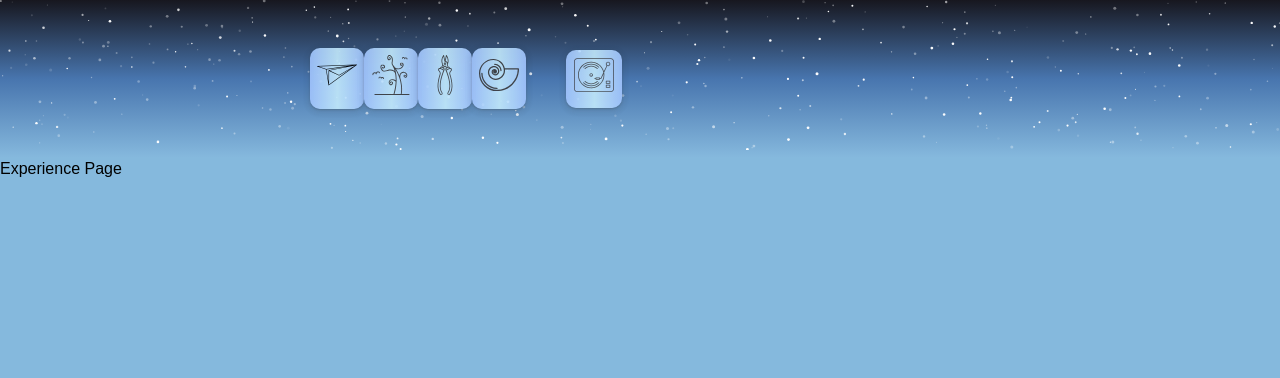
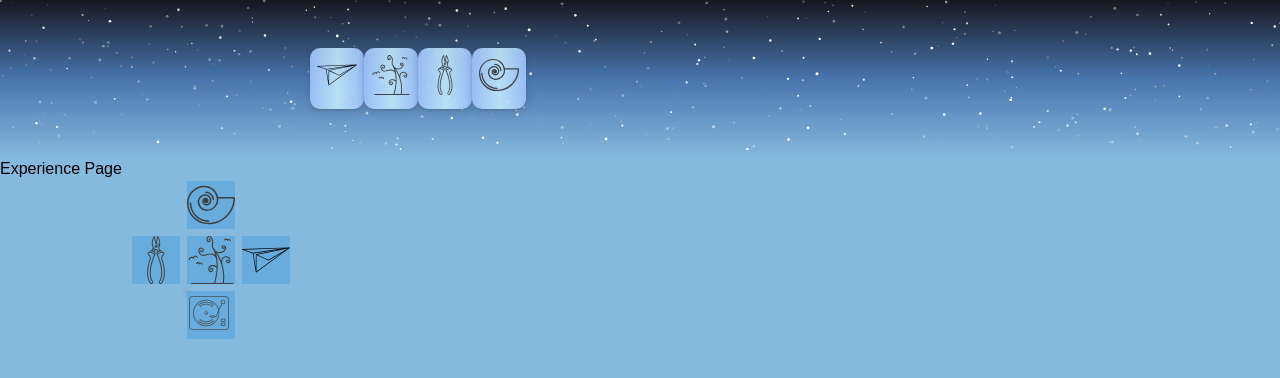
Before and after one commit to StefieCaff/stefanietronic, a React (Create React App) app: page /experience in a window 1280 px wide. Shown: the top 378 px of the page. Built offline with nearby package versions, Linux system fonts and the light colour scheme.

Commit message:
diamond navigation
created rough diamond navigation component

```diff
--- /dev/null
+++ b/src/Components/Diamond/Diamond.jsx
@@ -0,0 +1,54 @@
+import React from 'react';
+
+import LinkWithSvg from '../Links/LinkWithSvg';
+import SoundPlayer from '../SoundPlayer/SoundPlayer';
+import { cricketSong } from "../../Config/audioSources";
+import styles from './diamond.module.css';
+
+const Diamond = () => {
+  const iconSize = (size = '3em') => size;
+  return (
+    <div className={styles.diamondContainer}>
+      <div className={styles.row}>
+        <div className={styles.icon} style={{ width: iconSize(), height: iconSize() }}>
+          <LinkWithSvg to="/" symbolId="snailshell" text="home" /></div>
+      </div>
+      <div className={styles.row}>
+        <div className={styles.icon} style={{ width: iconSize(), height: iconSize() }}>
+          <LinkWithSvg to="/portfolio" symbolId="nippers" text="portfolio" />
+        </div>
+        <div className={styles.icon} style={{ width: iconSize(), height: iconSize() }}>
+          <LinkWithSvg to="/experience" symbolId="tree" text="experience" />
+        </div>
+        <div className={styles.icon} style={{ width: iconSize(), height: iconSize() }}>
+          <LinkWithSvg to="/contact" symbolId="paperplane" text="contact" />
+        </div>
+      </div>
+      <div className={styles.row}>
+        <div className={styles.icon} style={{ width: iconSize(), height: iconSize() }}>
+          <SoundPlayer sources={cricketSong} ariaLabel="Push play for soothing nature sounds" />
+        </div>
+      </div>
+    </div>
+  );
+};
+
+export default Diamond;
+
+// const Diamond = () => {
+//   return (
+//     <div className={styles.triangleContainer}>
+//       <div className={styles.row}>
+//         <div className={styles.icon}></div>
+//       </div>
+//       <div className={styles.row}>
+//         <div className={styles.icon}></div>
+//         <div className={styles.icon}></div>
+//         <div className={styles.icon}></div>
+//       </div>
+//       <div className={styles.row}>
+//         <div className={styles.icon}></div>
+//       </div>
+//     </div>
+//   );
+// };
--- /dev/null
+++ b/src/Components/Diamond/diamond.module.css
@@ -0,0 +1,35 @@
+.diamondContainer {
+    display: grid;
+    grid-template-columns: repeat(3, 1fr);
+    gap: 7px;
+}
+
+.row {
+    display: flex;
+    justify-content: center;
+}
+
+.icon {
+    position: relative;
+    background-color: #3498db5d;
+    margin: 0 3.5px;
+    /* transition: transform 0.3s ease; */
+}
+
+.row:nth-child(1) {
+    grid-row: 1;
+}
+
+.row:nth-child(2) {
+    grid-row: 2;
+}
+
+.row:nth-child(3) {
+    grid-row: 3;
+}
+
+/* .icon:hover,
+.icon:focus {
+    transform: scale(3);
+    Adjust the scaling factor as needed
+} */
--- /dev/null
+++ b/src/Components/Links/LinkWithSvg.jsx
@@ -0,0 +1,24 @@
+import React from 'react';
+import PropTypes from 'prop-types';
+import { Link } from 'react-router-dom';
+import Svg from '../Svg/Svg';
+import styles from './linkWithSvg.module.css';
+
+const LinkWithSvg = ({ to, symbolId, text}) => {
+  return (
+    <Link to={to} className={styles.linkContainer}>
+      <div className={styles.contentContainer}>
+        <Svg symbolId={symbolId} className={styles.svg} />
+        <p className={styles.text}>{text}</p>
+      </div>
+    </Link>
+  );
+};
+
+LinkWithSvg.propTypes = {
+  to: PropTypes.string.isRequired,
+  symbolId: PropTypes.string.isRequired,
+  text: PropTypes.string.isRequired,
+};
+
+export default LinkWithSvg;
--- /dev/null
+++ b/src/Components/Links/linkWithSvg.module.css
@@ -0,0 +1,47 @@
+/* LinkWithSvg.module.css */
+.linkContainer {
+    display: inline-block;
+    text-decoration: none;
+}
+
+.contentContainer {
+    overflow: hidden;
+    width: max-content;
+    /* Adjust this to your preference */
+}
+
+.svg {
+    transition: opacity 0.3s ease;
+    position: absolute;
+    top: 0;
+    left: 0;
+    width: 100%;
+}
+
+.text {
+    position: absolute;
+    z-index:0;
+    top: 0;
+    left: 0;
+    opacity: 0;
+    display: flex;
+    text-transform: center;
+    justify-content: center;
+    align-items: center;
+    transition: opacity 0.3s ease, transform 0.3s ease, background-color 0.3s ease, z-index;
+}
+
+.linkContainer:hover .svg,
+.linkContainer:focus .svg,
+.linkContainer:hover .text,
+.linkContainer:focus .text {
+    opacity: 0;
+}
+
+.linkContainer:hover .text,
+.linkContainer:focus .text {
+    opacity: 1;
+    transform: scale(3);
+    background-color: yellow;
+    z-index: 1;
+}
--- a/src/Components/Nav/Nav.jsx
+++ b/src/Components/Nav/Nav.jsx
@@ -1,8 +1,8 @@
 import React from "react";
 import { Link } from "react-router-dom";
 
-import SoundPlayer from "../SoundPlayer/SoundPlayer";
-import { cricketSong } from "../../Config/audioSources";
+// import SoundPlayer from "../SoundPlayer/SoundPlayer";
+// import { cricketSong } from "../../Config/audioSources";
 import Svg from "../Svg/Svg";
 import styles from "./Nav.module.css";
 import Stars from "../Stars/Stars";
@@ -34,7 +34,7 @@ const Nav = () => {
             </Link>
           </li>
           <li>
-            <SoundPlayer sources={cricketSong} ariaLabel="Push play for soothing nature sounds" />
+            {/* <SoundPlayer sources={cricketSong} ariaLabel="Push play for soothing nature sounds" /> */}
           </li>
         </ul>
       </div>
--- a/src/Components/SoundPlayer/SoundPlayer.module.css
+++ b/src/Components/SoundPlayer/SoundPlayer.module.css
@@ -1,20 +1,20 @@
 .figure {
     display: flex;
     align-items: center;
-    /* flex-direction: row;
-    align-items: flex-start; */
-    /* margin: 10px; */
     cursor: pointer;
     outline: none;
 }
 
 .recordPlayerContainer,
 .figure:focus-within .recordPlayerContainer {
+    position: absolute;
+    top: 0;
+    left: 0;
     opacity: .9;
     transition: opacity 0.9s ease;
     /* margin-left: 15px;
     margin-top: 5px; */
-    padding: 3px 6px 4px 6px;
+    /* padding: 3px 6px 4px 6px; */
     background-image: var(--accent-background-image-gradient);
     box-shadow: rgba(60, 64, 67, 0.3) 0px 1px 2px 0px, rgba(60, 64, 67, 0.15) 0px 2px 6px 2px;
     border-radius: 10px;
@@ -22,6 +22,9 @@
 
 .recordPlayer,
 .figure:focus-within .recordPlayer {
+    position: absolute;
+        top: 0;
+        left: 0;
     height: 2.5em;
     width: 2.5em;
     margin: 2px;
@@ -32,6 +35,9 @@
 
 .sound,
 .figure:focus-within .sound {
+    position: absolute;
+        top: 0;
+        left: 0;
     /* margin: 10px 15px; */
     color: rgba(60, 59, 59, 0.568);
     font-weight: 600;
--- a/src/Pages/Experience.jsx
+++ b/src/Pages/Experience.jsx
@@ -1,8 +1,14 @@
 import React from 'react';
+import Diamond from '../Components/Diamond/Diamond';
+
 
 const Experience = () => {
     return (
-        <p>Experience Page</p>
+        <>
+            <p>Experience Page</p>
+        <Diamond/>
+        </>
+
     )
 };
 
```
